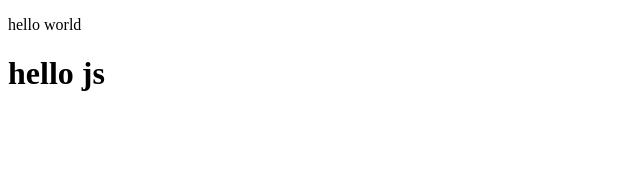
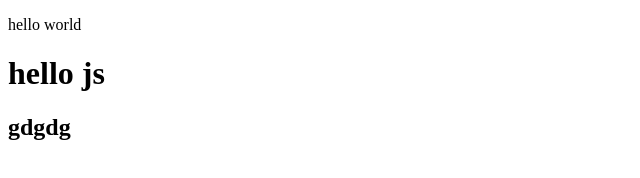
Before and after one commit to kllubnik/jslesons, a plain HTML site: page index.html in a window 1280 px wide. Shown: the whole page, without its empty margins (0-640 px from the left). Drawn offline with Linux system fonts and the light colour scheme.

Commit message:
index.html mod

```diff
--- a/index.html
+++ b/index.html
@@ -9,6 +9,7 @@
 <body>
     <p>hello world</p>
     <h1>hello js</h1>
+    <h2>gdgdg</h2>
 
     <script src ="js/script.js"></script>
 </body>
```
